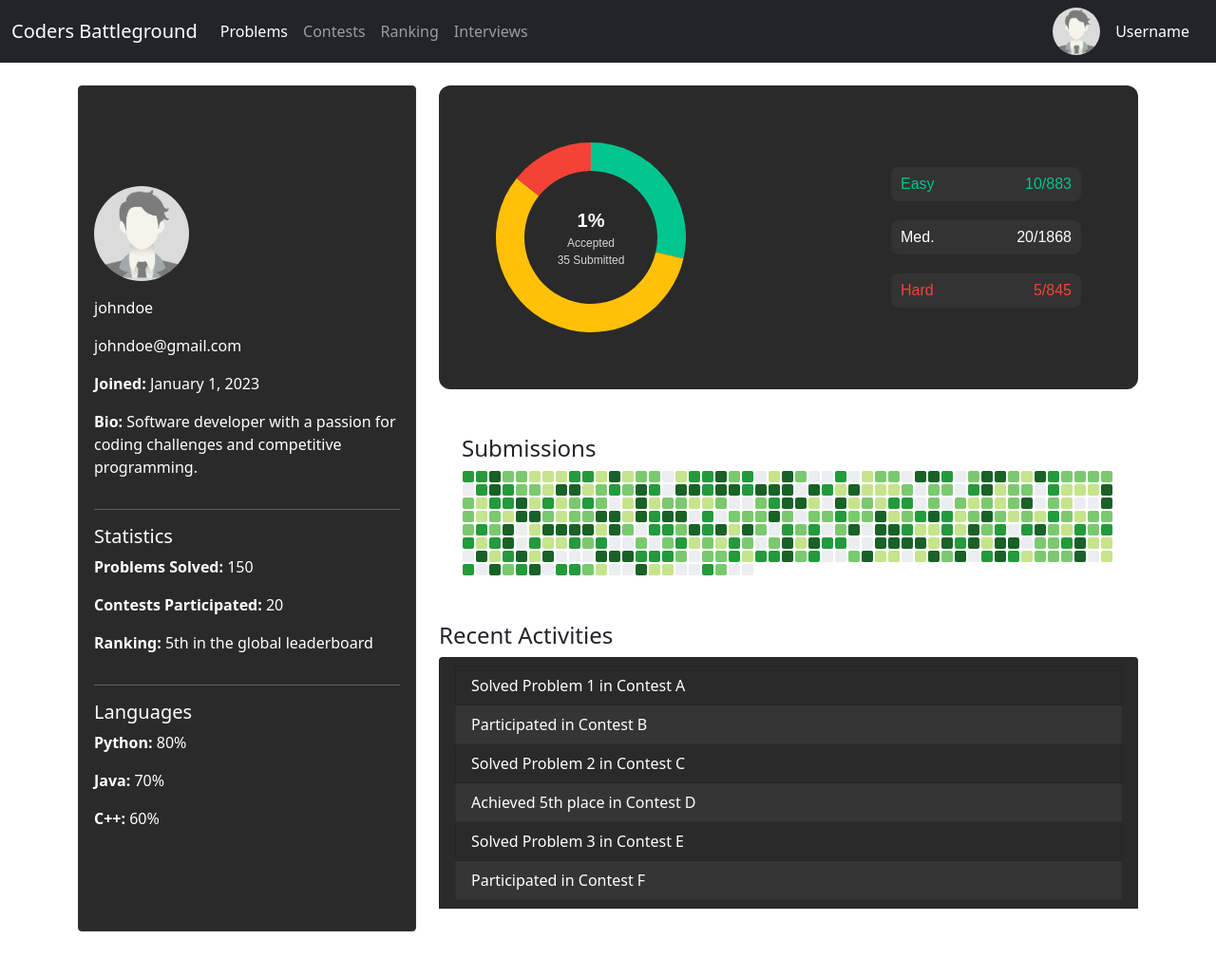
After one commit to ksahib/Coders_Battleground, a PHP site: page /pages/profile.html in a window 1280 px wide. The commit adds this page. Shown: the whole page at 95% size. Run offline with PHP 8.4, Linux system fonts and the light colour scheme.

Commit message:
Profile Page

```diff
--- /dev/null
+++ b/root/assets/css/circle-progress.css
@@ -0,0 +1,63 @@
+
+
+.circle-progress {
+    border-radius: 12px;
+    background: #2a2a2a;
+    color: white;
+    display: flex;
+
+    align-items: center;
+    justify-content: space-between;
+    padding: 60px;
+    font-family: sans-serif;
+}
+
+.chart-container {
+    width: 200px;
+    height: 200px;
+    position: relative;
+}
+
+.difficulty-label {
+    display: flex;
+    flex-direction: column;
+    gap: 20px;
+}
+
+.difficulty-item {
+    background: #333;
+    padding: 6px 10px;
+    border-radius: 8px;
+    display: flex;
+    justify-content: space-between;
+    width: 200px;
+}
+
+.center-label {
+    position: absolute;
+    top: 50%;
+    left: 50%;
+    transform: translate(-50%, -50%);
+    text-align: center;
+}
+
+.center-label div {
+    font-size: 20px;
+    font-weight: bold;
+}
+
+.center-label small{
+    font-size: 12px;
+    display: block;
+    opacity: 0.8;
+}
+
+.easy {
+    color: #00c58e;
+}
+.medium {
+    color: #ffc107;
+}
+.hard {
+    color: #f44336;
+}
--- /dev/null
+++ b/root/assets/css/heatmap.css
@@ -0,0 +1,25 @@
+.day-box {
+    width: 12px;
+    height: 12px;
+    margin: 1px;
+    border-radius: 2px;
+    background-color: #ebedf0;
+    /* default gray */
+    transition: background-color 0.3s;
+}
+
+.level-1 {
+    background-color: #c6e48b;
+}
+
+.level-2 {
+    background-color: #7bc96f;
+}
+
+.level-3 {
+    background-color: #239a3b;
+}
+
+.level-4 {
+    background-color: #196127;
+}
--- /dev/null
+++ b/root/assets/css/profile-card.css
@@ -0,0 +1,9 @@
+.card {
+  background-color: #2a2a2a;
+  border-color: #333;
+  color: #fff;
+}
+
+.card.h-100 {
+    min-height: 800px; /* adjust to your needs */
+}
--- /dev/null
+++ b/root/assets/css/recent-activities.css
@@ -0,0 +1,9 @@
+.list-group-item {
+    background: #2a2a2a;
+    color: white;
+}
+
+.list-group-item-secondary {
+    background: #363535;
+    color: white;
+}
--- /dev/null
+++ b/root/assets/js/getChart.js
@@ -0,0 +1,34 @@
+function getChart(id, { easy, medium, hard, total }) {
+    const ctx = document.getElementById(id).getContext('2d');
+    const solved = easy + medium + hard;
+    const percent = Math.round((solved / total) * 100);
+
+    new Chart(ctx, {
+        type: 'doughnut',
+        data: {
+            labels: ['Easy', 'Medium', 'Hard'],
+            datasets: [{
+                data: [easy, medium, hard],
+                backgroundColor: ['#00c58e', '#ffc107', '#f44336'],
+                cutout: '70%',
+                borderWidth: 0
+            }]
+        },
+        options: {
+            plugins: {
+                legend: { display: false },
+                tooltip: { enabled: false }
+            }
+        }
+    });
+
+    // Update labels
+    document.querySelector(".center-label").innerHTML = `
+        <div>${percent}%</div>
+        <small>Accepted</small>
+        <small>${solved} Submitted</small>
+    `;
+    document.getElementById('easy-count').textContent = `${easy}/883`;
+    document.getElementById('medium-count').textContent = `${medium}/1868`;
+    document.getElementById('hard-count').textContent = `${hard}/845`;
+}
--- /dev/null
+++ b/root/assets/js/heatmap.js
@@ -0,0 +1,13 @@
+function heatmap(element) {
+
+    var totalDays = 365; // or 52 * 7 = 364
+    var levels = [0, 1, 2, 3, 4]; // activity levels
+
+    for (let i = 0; i < totalDays; i++) {
+        var level = Math.floor(Math.random() * levels.length); // random level for demo
+        var box = document.createElement("div");
+        box.classList.add("day-box");
+        if (level > 0) box.classList.add(`level-${level}`);
+        element.appendChild(box);
+    }
+}
--- a/root/assets/js/include.js
+++ b/root/assets/js/include.js
@@ -1,17 +1,16 @@
-function includeHtml(placeholderID, filepath) {
+function includeHtml(placeholderID, filepath, callback) {
     fetch(filepath)
         .then(response => {
-            if (!response.ok) {
-                throw new Error(`HTTP error! status: ${response.status}`);
-            }
+            if (!response.ok) throw new Error(`HTTP error! status: ${response.status}`);
             return response.text();
         })
         .then(data => {
             const placeholder = document.getElementById(placeholderID);
-            if(placeholder) {
+            if (placeholder) {
                 placeholder.innerHTML = data;
+                if (callback) callback();
             } else {
-                console.error(`Element with id '${placeholder}' not found.`);
+                console.error(`Element with id '${placeholderID}' not found.`);
             }
         })
         .catch(error => {
--- /dev/null
+++ b/root/components/circle-progress.html
@@ -0,0 +1,19 @@
+<div class="circle-progress">
+    <div class="chart-container">
+
+        <canvas id="circleChart"></canvas>
+        <script>
+            getChart('circleChart');
+        </script>
+        <div class="center-label">
+            <div>0%</div>
+            <small>Accepted</small>
+            <small>0 Submitted</small>
+        </div>
+    </div>
+    <div class="difficulty-label">
+        <div class="difficulty-item easy">Easy<span id="easy-count">0/2000</span></div>
+        <div class="difficulty-item medium=">Med.<span id="medium-count">0/2000</span></div>
+        <div class="difficulty-item hard">Hard<span id="hard-count">0/2000</span></div>
+    </div>
+</div>
--- a/root/components/navbar.html
+++ b/root/components/navbar.html
@@ -1,61 +1,20 @@
-<!DOCTYPE html>
-<html lang="en">
-<head>
-    <meta charset="UTF-8">
-    <meta name="viewport" content="width=device-width, initial-scale=1.0">
-    <title>Document</title>
-    <link href="https://cdn.jsdelivr.net/npm/bootstrap@5.0.2/dist/css/bootstrap.min.css" rel="stylesheet" integrity="sha384-EVSTQN3/azprG1Anm3QDgpJLIm9Nao0Yz1ztcQTwFspd3yD65VohhpuuCOmLASjC" crossorigin="anonymous">
-
-</head>
-<body>
-
 <nav class="navbar navbar-expand-lg navbar-dark bg-dark">
   <div class="container-fluid">
-        <a class="me-3 navbar-brand" href="#">Coders Battleground </a>
+    <a class="me-3 navbar-brand" href="#">Coders Battleground</a>
     <button class="navbar-toggler" type="button" data-bs-toggle="collapse" data-bs-target="#navbarSupportedContent" aria-controls="navbarSupportedContent" aria-expanded="false" aria-label="Toggle navigation">
       <span class="navbar-toggler-icon"></span>
     </button>
     <div class="collapse navbar-collapse" id="navbarSupportedContent">
       <ul class="navbar-nav me-auto mb-2 mb-lg-0">
-            <li class="nav-item">
-                <a class="nav-link active" aria-current="page" href="#">Problems</a>
-            </li>
-            <li class="nav-item">
-                <a class="nav-link" href="#">Contests</a>
-            </li>
-            <li class="nav-item">
-                <a class="nav-link" href="#">Ranking</a>
-            </li>
-            <li class="nav-item">
-                <a class="nav-link" href="#">Interviews</a>
-            </li>
-            <!-- <li class="nav-item dropdown">
-            <a class="nav-link dropdown-toggle" href="#" id="navbarDropdown" role="button" data-bs-toggle="dropdown" aria-expanded="false">
-                Dropdown
-            </a>
-            <ul class="dropdown-menu" aria-labelledby="navbarDropdown">
-                <li><a class="dropdown-item" href="#">Action</a></li>
-                <li><a class="dropdown-item" href="#">Another action</a></li>
-                <li><hr class="dropdown-divider"></li>
-                <li><a class="dropdown-item" href="#">Something else here</a></li>
+        <li class="nav-item"><a class="nav-link active" aria-current="page" href="#">Problems</a></li>
+        <li class="nav-item"><a class="nav-link" href="#">Contests</a></li>
+        <li class="nav-item"><a class="nav-link" href="#">Ranking</a></li>
+        <li class="nav-item"><a class="nav-link" href="#">Interviews</a></li>
       </ul>
-            </li> -->
-        </ul>
-        <!-- <form class="d-flex">
-            <input class="form-control me-2" type="search" placeholder="Search" aria-label="Search">
-            <button class="btn btn-outline-success" type="submit">Search</button>
-        </form> -->
       <div class="ms-auto d-flex align-items-center">
-            <img src="../assets/images/placeholder-profile-pic.jpg" alt = "Avatar" class="rounded-circle me-3" style="width: 50px; height: 50px;">
-            <span class="navbar-text me-3">
-                <a href="#" class="text-decoration-none">Username</a>
-            </span>
+        <img src="../assets/images/placeholder-profile-pic.jpg" alt="Avatar" class="rounded-circle me-3" style="width: 50px; height: 50px;">
+        <span class="navbar-text me-3"><a href="#" class="text-decoration-none">Username</a></span>
+      </div>
     </div>
   </div>
 </nav>
-
-
-    <script src="https://cdn.jsdelivr.net/npm/bootstrap@5.0.2/dist/js/bootstrap.bundle.min.js" integrity="sha384-MrcW6ZMFYlzcLA8Nl+NtUVF0sA7MsXsP1UyJoMp4YLEuNSfAP+JcXn/tWtIaxVXM" crossorigin="anonymous"></script>
-
-</body>
-</html>
--- /dev/null
+++ b/root/pages/profile.html
@@ -0,0 +1,122 @@
+<!DOCTYPE html>
+<html lang="en">
+
+<head>
+    <meta charset="UTF-8">
+    <meta name="viewport" content="width=device-width, initial-scale=1.0">
+    <title>Document</title>
+    <link href="https://cdn.jsdelivr.net/npm/bootstrap@5.0.2/dist/css/bootstrap.min.css" rel="stylesheet"
+        integrity="sha384-EVSTQN3/azprG1Anm3QDgpJLIm9Nao0Yz1ztcQTwFspd3yD65VohhpuuCOmLASjC" crossorigin="anonymous">
+    <link rel="stylesheet" href="../assets/css/global-style.css">
+    <link rel="stylesheet" href="../assets/css/profile-card.css">
+    <link rel="stylesheet" href="../assets/css/heatmap.css">
+    <link rel="stylesheet" href="../assets/css/circle-progress.css">
+    <link rel="stylesheet" href="../assets/css/recent-activities.css">
+    <script src="https://cdn.jsdelivr.net/npm/chart.js"></script>
+    <script src="../assets/js/getChart.js"></script>
+    <script src="../assets/js/heatmap.js"></script>
+    <script src="../assets/js/include.js"></script>
+
+</head>
+
+<body>
+    <div id="navbar-placeholder"></div>
+    <script>
+        includeHtml('navbar-placeholder', '../components/navbar.html');
+    </script>
+    <div class="container my-4">
+        <div class="row">
+            <div class="col-md-4 mb-4">
+                <div class="card h-100">
+                    <div class="card-body d-flex flex-column justify-content-center ">
+                        <img src="../assets/images/placeholder-profile-pic.jpg" alt="Avatar" class="rounded-circle mb-3"
+                            style="width: 100px; height: 100px;">
+                        <p class="card-text">johndoe</p>
+                        <p class="card-text">johndoe@gmail.com</p>
+                        <p class="card-text"><strong>Joined:</strong> January 1, 2023</p>
+                        <p class="card-text"><strong>Bio:</strong> Software developer with a passion for coding
+                            challenges and competitive programming.</p>
+                        <hr>
+                        <h5 class="card-title">Statistics</h5>
+                        <p class="card-text"><strong>Problems Solved:</strong> 150</p>
+                        <p class="card-text"><strong>Contests Participated:</strong> 20</p>
+                        <p class="card-text"><strong>Ranking:</strong> 5th in the global leaderboard</p>
+                        <hr>
+                        <h5 class="card-title">Languages</h5>
+                        <p class="card-text"><strong>Python:</strong> 80%</p>
+                        <p class="card-text"><strong>Java:</strong> 70%</p>
+                        <p class="card-text"><strong>C++:</strong> 60%</p>
+                    </div>
+                </div>
+            </div>
+            <div class="col-md-8">
+                <div id="chart"></div>
+                <script>
+                    includeHtml('chart', '../components/circle-progress.html', function () {
+                        getChart("circleChart", {
+                            easy: 10,
+                            medium: 20,
+                            hard: 5,
+                            total: 883 + 1868 + 845
+                        });
+                    });
+                </script>
+
+                <div class="container my-5">
+                    <h4>Submissions</h4>
+                    <div id="heatmap" class="d-flex flex-wrap" style="width: fit-content;">
+
+                        <script>
+                            heatmap(document.getElementById('heatmap'))
+                        </script>
+
+                    </div>
+                </div>
+
+                <div class="recent-container my-5">
+                    <h4>Recent Activities</h4>
+                    <ul class="list-group">
+                        <li id="list-activities" class="list-group-item"></li>
+                        <script>
+                            const act = document.getElementById('list-activities');
+                            const activities = [
+                                "Solved Problem 1 in Contest A",
+                                "Participated in Contest B",
+                                "Solved Problem 2 in Contest C",
+                                "Achieved 5th place in Contest D",
+                                "Solved Problem 3 in Contest E",
+                                "Participated in Contest F"
+                            ];
+                            activities.forEach((activity, index) => {
+                                const li = document.createElement('li');
+                                if (index % 2 === 0) {
+                                    li.className = 'list-group-item';
+                                }
+
+                                else {
+                                    li.className = 'list-group-item list-group-item-secondary';
+                                }
+                                li.innerHTML = activity;
+                                act.appendChild(li);
+                            });
+                        </script>
+                    </ul>
+
+
+
+
+            </div>
+        </div>
+
+    </div>
+
+
+
+
+
+    <script src="https://cdn.jsdelivr.net/npm/bootstrap@5.0.2/dist/js/bootstrap.bundle.min.js"
+        integrity="sha384-MrcW6ZMFYlzcLA8Nl+NtUVF0sA7MsXsP1UyJoMp4YLEuNSfAP+JcXn/tWtIaxVXM"
+        crossorigin="anonymous"></script>
+</body>
+
+</html>
```
Also changed, not shown: root/assets/css/content-card.css (+18 -0 lines), root/assets/css/featured.css (+48 -13 lines), root/assets/css/global-style.css (added, +17 -0 lines), root/components/admin-navbar.html (added, +43 -0 lines), root/pages/admin-dashboard.html (added, +20 -0 lines), root/pages/home.html (+15 -16 lines). Lines whose indentation alone changed are shown as unchanged.
